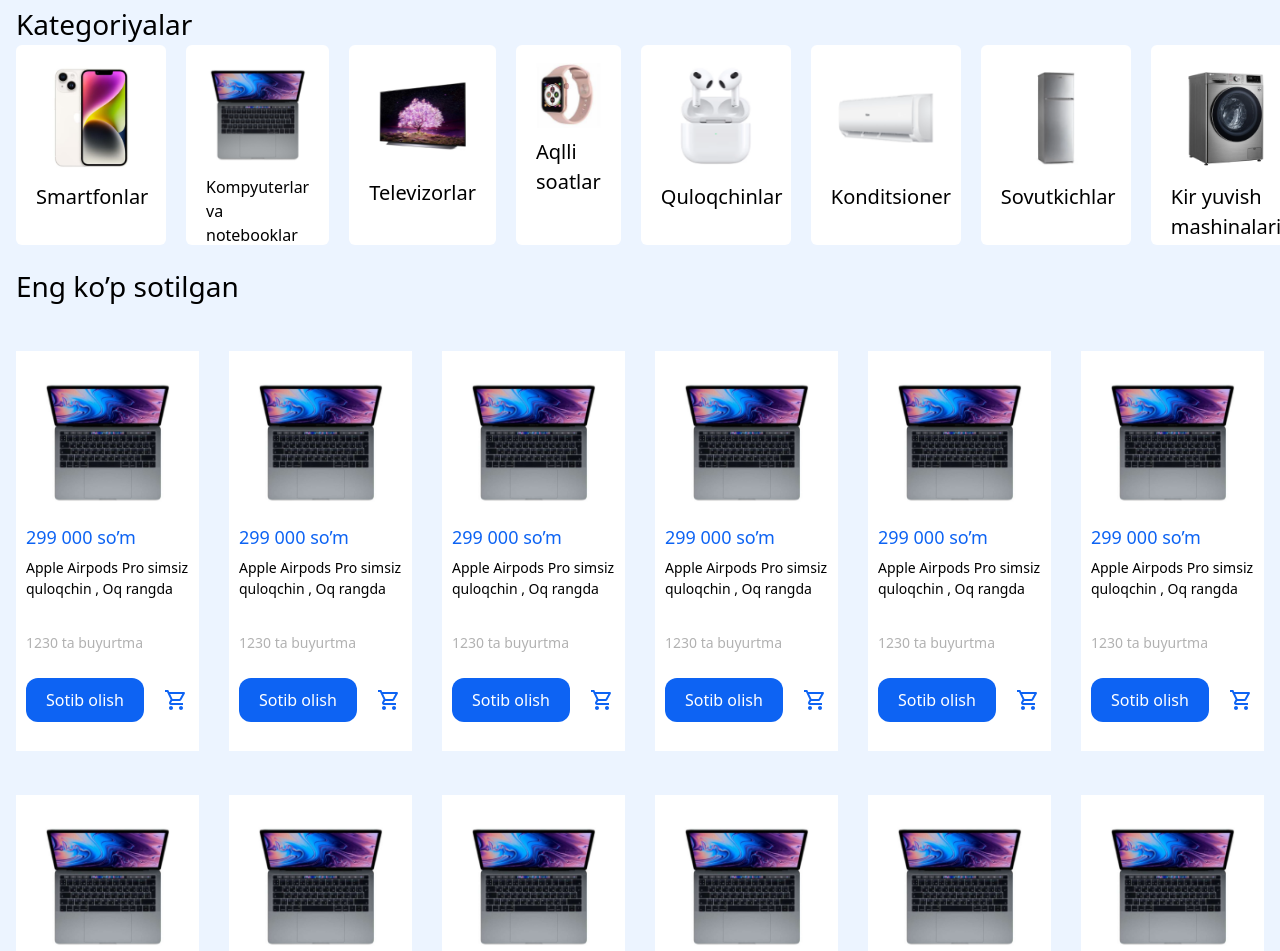
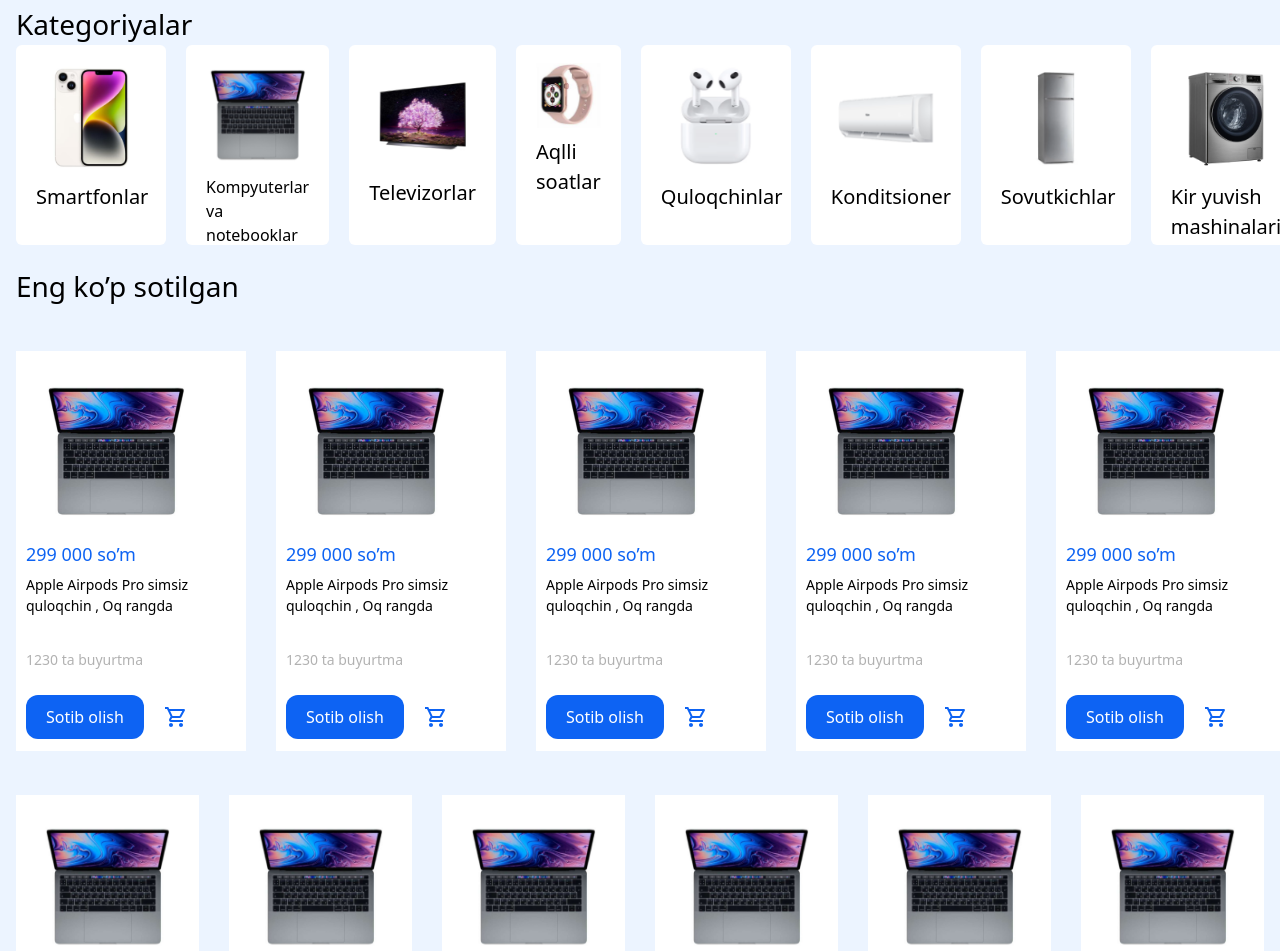
Before and after one commit to abdullohbk/Next, a website: page index.html in a window 1280 px wide. Shown: the part 545-1496 px from the top of the page. Drawn offline with Linux system fonts and the light colour scheme.

Commit message:
plus dynamic cards

```diff
--- a/index.html
+++ b/index.html
@@ -129,107 +129,7 @@
       <div class="container mx-auto px-4">
         <h2 class="text-[28px]">Eng ko’p sotilgan</h2>
         <div class="card__wrapper flex gap-[30px] mt-[44px]">
-          <div class="card w-[230px] h-[400px] p-[10px] bg-white">
-            <img src="./assets/images/macbook.png" alt="smthimg" />
-            <p class="text-[18px] text-[#0D63F3] mb-[6px]">299 000 so’m</p>
-            <p class="text-[14px] mb-[33px]">
-              Apple Airpods Pro simsiz quloqchin , Oq rangda
-            </p>
-            <p class="text-[14px] text-black opacity-30">1230 ta buyurtma</p>
-            <div class="mt-[25px] flex gap-[20px]">
-              <button
-                class="text-[16px] bg-[#0D63F3] py-[10px] px-[20px] rounded-xl text-white"
-              >
-                Sotib olish
-              </button>
-              <img src="./assets/images/shopping_cart.svg" alt="smthimg" />
-            </div>
-          </div>
-
-          <div class="card w-[230px] h-[400px] p-[10px] bg-white">
-            <img src="./assets/images/macbook.png" alt="smthimg" />
-            <p class="text-[18px] text-[#0D63F3] mb-[6px]">299 000 so’m</p>
-            <p class="text-[14px] mb-[33px]">
-              Apple Airpods Pro simsiz quloqchin , Oq rangda
-            </p>
-            <p class="text-[14px] text-black opacity-30">1230 ta buyurtma</p>
-            <div class="mt-[25px] flex gap-[20px]">
-              <button
-                class="text-[16px] bg-[#0D63F3] py-[10px] px-[20px] rounded-xl text-white"
-              >
-                Sotib olish
-              </button>
-              <img src="./assets/images/shopping_cart.svg" alt="smthimg" />
-            </div>
-          </div>
-
-          <div class="card w-[230px] h-[400px] p-[10px] bg-white">
-            <img src="./assets/images/macbook.png" alt="smthimg" />
-            <p class="text-[18px] text-[#0D63F3] mb-[6px]">299 000 so’m</p>
-            <p class="text-[14px] mb-[33px]">
-              Apple Airpods Pro simsiz quloqchin , Oq rangda
-            </p>
-            <p class="text-[14px] text-black opacity-30">1230 ta buyurtma</p>
-            <div class="mt-[25px] flex gap-[20px]">
-              <button
-                class="text-[16px] bg-[#0D63F3] py-[10px] px-[20px] rounded-xl text-white"
-              >
-                Sotib olish
-              </button>
-              <img src="./assets/images/shopping_cart.svg" alt="smthimg" />
-            </div>
-          </div>
-
-          <div class="card w-[230px] h-[400px] p-[10px] bg-white">
-            <img src="./assets/images/macbook.png" alt="smthimg" />
-            <p class="text-[18px] text-[#0D63F3] mb-[6px]">299 000 so’m</p>
-            <p class="text-[14px] mb-[33px]">
-              Apple Airpods Pro simsiz quloqchin , Oq rangda
-            </p>
-            <p class="text-[14px] text-black opacity-30">1230 ta buyurtma</p>
-            <div class="mt-[25px] flex gap-[20px]">
-              <button
-                class="text-[16px] bg-[#0D63F3] py-[10px] px-[20px] rounded-xl text-white"
-              >
-                Sotib olish
-              </button>
-              <img src="./assets/images/shopping_cart.svg" alt="smthimg" />
-            </div>
-          </div>
-
-          <div class="card w-[230px] h-[400px] p-[10px] bg-white">
-            <img src="./assets/images/macbook.png" alt="smthimg" />
-            <p class="text-[18px] text-[#0D63F3] mb-[6px]">299 000 so’m</p>
-            <p class="text-[14px] mb-[33px]">
-              Apple Airpods Pro simsiz quloqchin , Oq rangda
-            </p>
-            <p class="text-[14px] text-black opacity-30">1230 ta buyurtma</p>
-            <div class="mt-[25px] flex gap-[20px]">
-              <button
-                class="text-[16px] bg-[#0D63F3] py-[10px] px-[20px] rounded-xl text-white"
-              >
-                Sotib olish
-              </button>
-              <img src="./assets/images/shopping_cart.svg" alt="smthimg" />
-            </div>
-          </div>
-
-          <div class="card w-[230px] h-[400px] p-[10px] bg-white">
-            <img src="./assets/images/macbook.png" alt="smthimg" />
-            <p class="text-[18px] text-[#0D63F3] mb-[6px]">299 000 so’m</p>
-            <p class="text-[14px] mb-[33px]">
-              Apple Airpods Pro simsiz quloqchin , Oq rangda
-            </p>
-            <p class="text-[14px] text-black opacity-30">1230 ta buyurtma</p>
-            <div class="mt-[25px] flex gap-[20px]">
-              <button
-                class="text-[16px] bg-[#0D63F3] py-[10px] px-[20px] rounded-xl text-white"
-              >
-                Sotib olish
-              </button>
-              <img src="./assets/images/shopping_cart.svg" alt="smthimg" />
-            </div>
-          </div>
+        <!-- dynamic cards -->
         </div>
 
         <div class="card__wrapper flex gap-[30px] mt-[44px]">
@@ -768,4 +668,5 @@
       </div>
     </footer>
   </body>
+  <script src="./script.js"></script>
 </html>
--- /dev/null
+++ b/script.js
@@ -0,0 +1,27 @@
+'use strict';
+const wrapper = document.querySelector('.card__wrapper');
+for(let i = 0; i < 5; i++){
+    let card = document.createElement('div');
+    card.innerHTML = `
+       <div class="card w-[230px] h-[400px] p-[10px] bg-white">
+            <img src="./assets/images/macbook.png" alt="smthimg" />
+            <p class="text-[18px] text-[#0D63F3] mb-[6px]">299 000 so’m</p>
+            <p class="text-[14px] mb-[33px]">
+              Apple Airpods Pro simsiz quloqchin , Oq rangda
+            </p>
+            <p class="text-[14px] text-black opacity-30">1230 ta buyurtma</p>
+            <div class="mt-[25px] flex gap-[20px]">
+              <button
+                class="text-[16px] bg-[#0D63F3] py-[10px] px-[20px] rounded-xl text-white"
+              >
+                Sotib olish
+              </button>
+              <img src="./assets/images/shopping_cart.svg" alt="smthimg" />
+            </div>
+          </div>
+
+
+
+    `;
+    wrapper.appendChild(card);
+}
```
